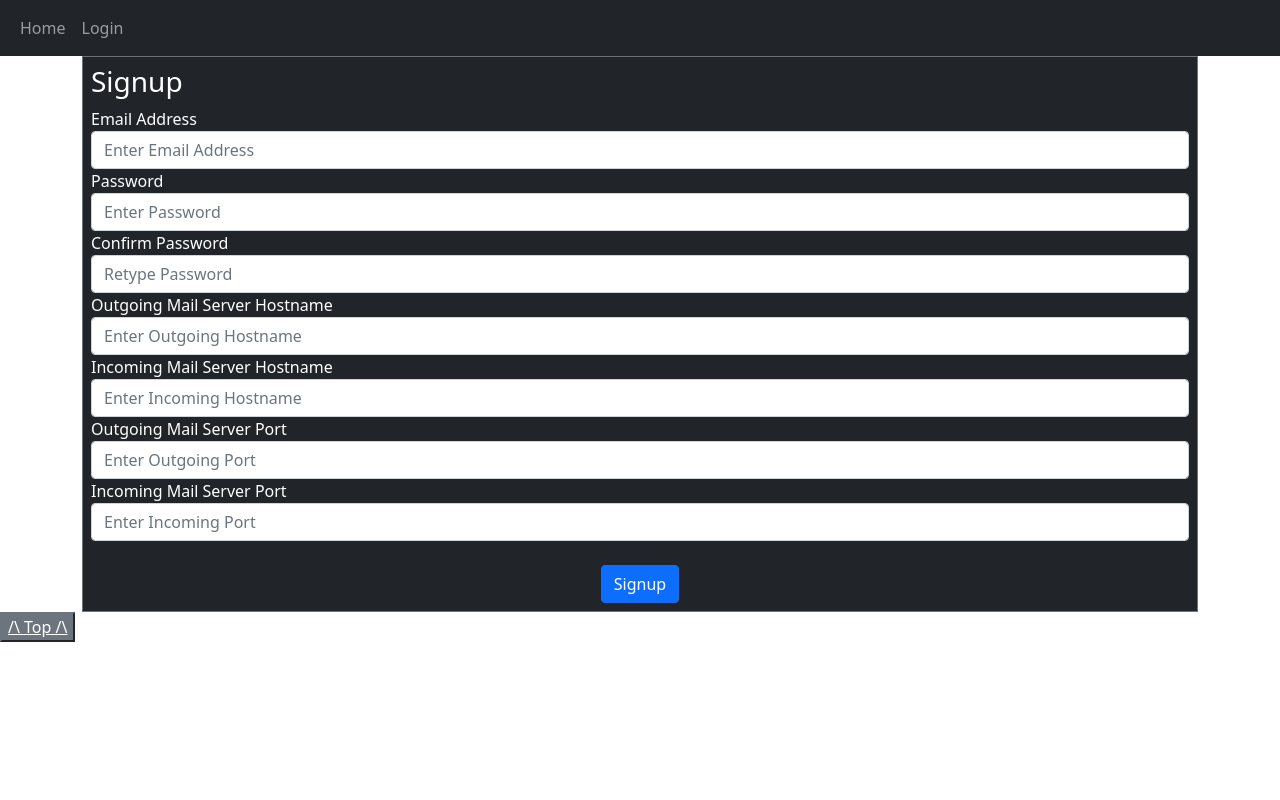
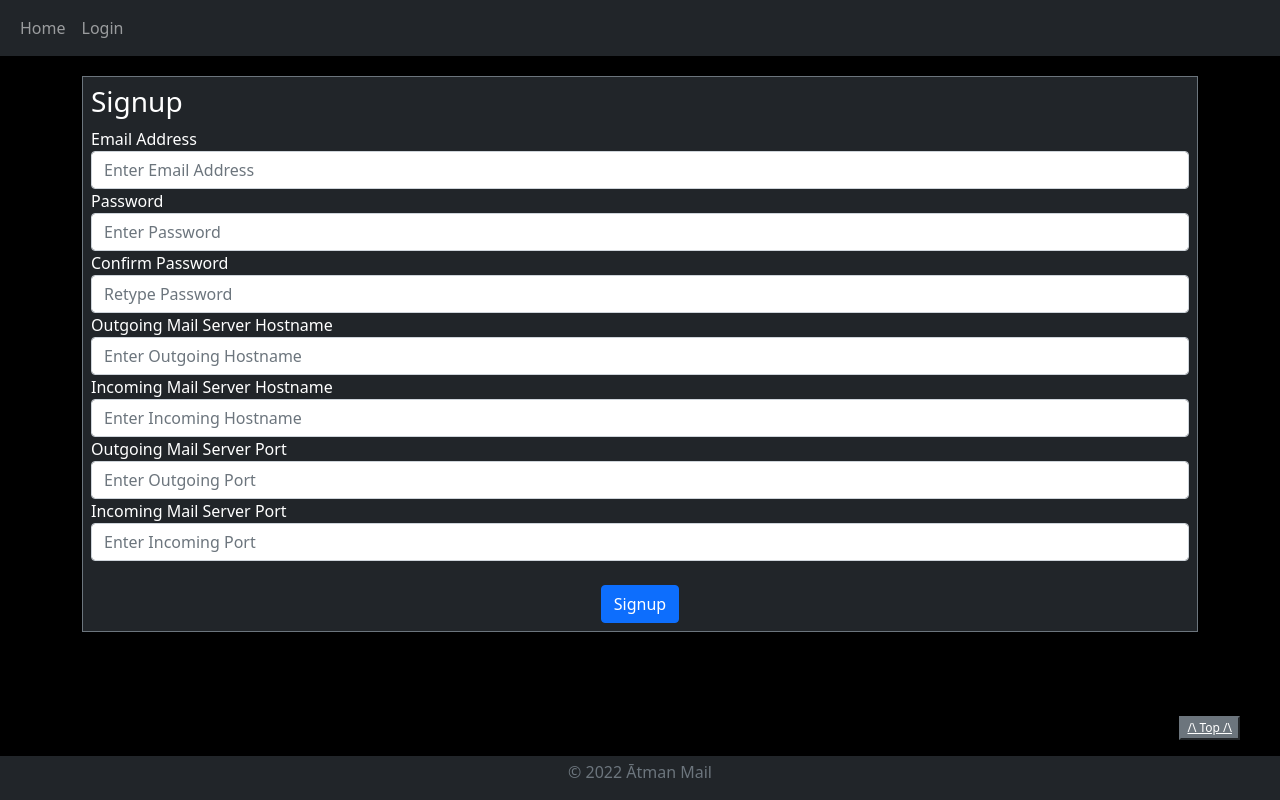
Before and after one commit to BlueSquare23/Atman_Mail, a Flask app: page /signup in a window 1280 px wide. Run offline with Flask 2, Linux system fonts and the light colour scheme.

Commit message:
Added footer and favicon

```diff
--- /dev/null
+++ b/app/static/css/main.css
@@ -0,0 +1,14 @@
+body {
+  background-color: black;
+}
+
+#topBtn {
+	position: fixed;
+	right: 40px;
+	bottom: 60px;
+	font-size: 12px;
+}
+
+#invisible-container {
+  padding: 0px 0px 20px 0px;
+}
--- a/app/templates/base.html
+++ b/app/templates/base.html
@@ -80,7 +80,7 @@
 	<div id="invisible-container" class="container-fluid">
 	</div>
 
-	<div class="container">{% block content %}{% endblock %}</div>
+	<div class="container pb-5">{% block content %}{% endblock %}</div>
 
 	<button id="topBtn" class="border-secondary bg-secondary"><a href="#top" style="color: white">/\ Top /\</a></button>
 
@@ -89,5 +89,9 @@
 		integrity="sha384-U1DAWAznBHeqEIlVSCgzq+c9gqGAJn5c/t99JyeKa9xxaYpSvHU5awsuZVVFIhvj"
 		crossorigin="anonymous">
 	</script>
+
+<div id="footer-container" class="container-fluid fixed-bottom bg-dark pt-1">
+<p class="text-center text-muted">&copy; 2022 Ātman Mail</p>
+</div>
 </body>
 </html>
```
Also changed, not shown: app/static/img/favicon.ico (added).
